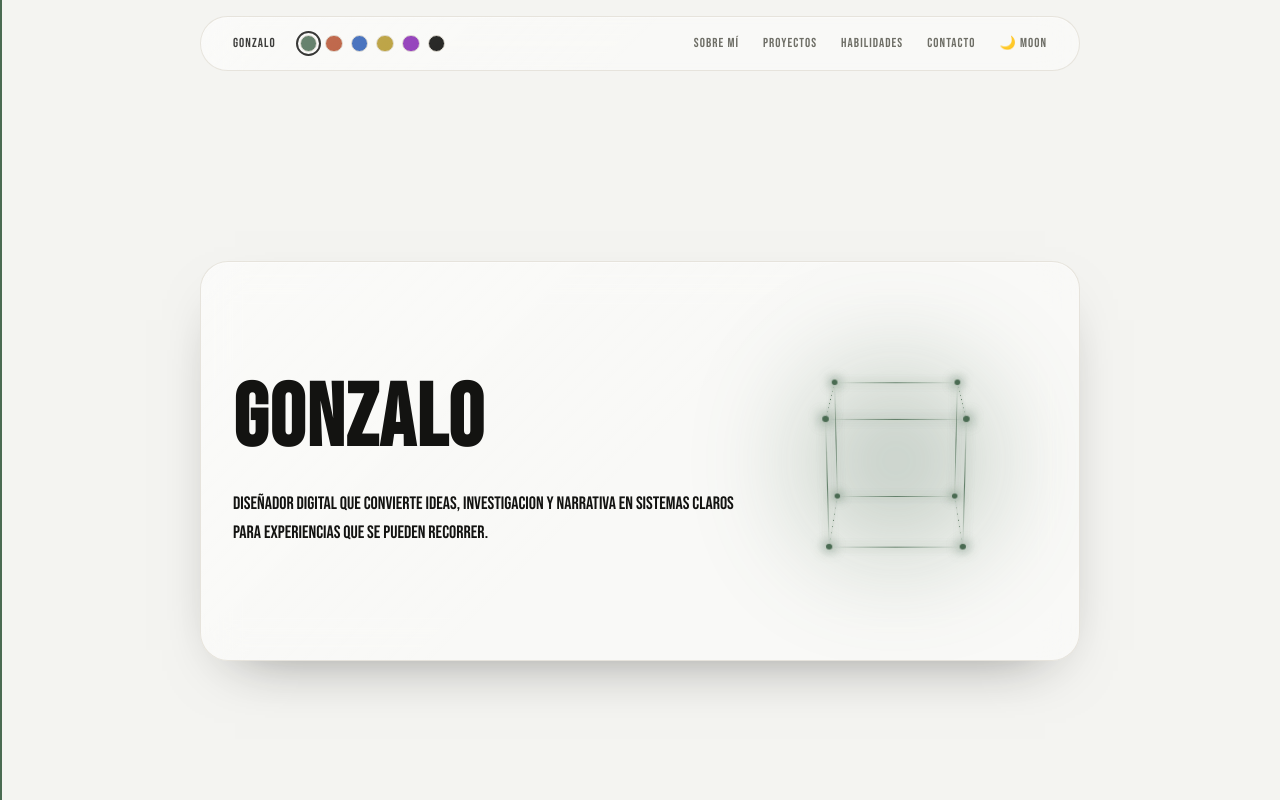
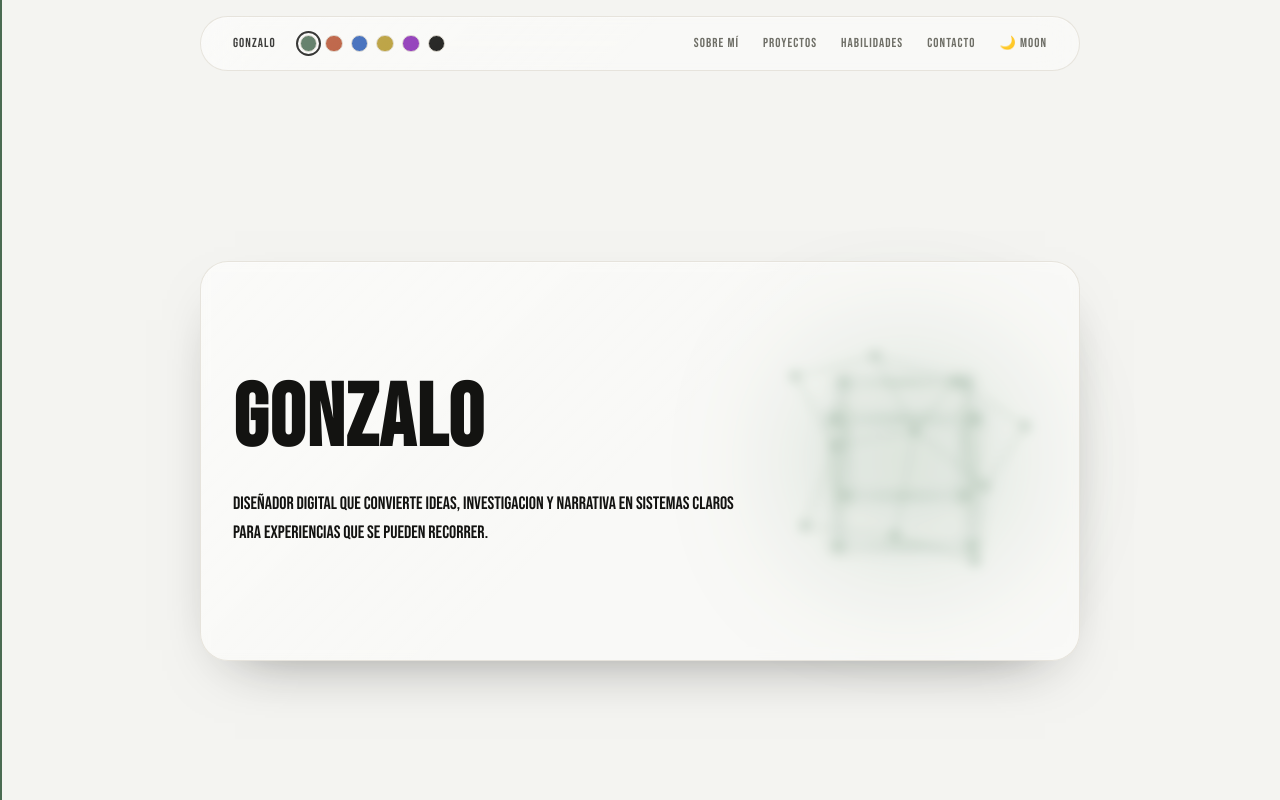
Before and after one commit to GonzaloOo4/tallarinaso, a Next.js app: page / in a window 1280 px wide. Shown: the top 800 px of the page. Built offline with nearby package versions, Linux system fonts and the light colour scheme.

Commit message:
Move hero crystal behind glass panel and add animated 2D mesh

```diff
--- a/src/app/page.tsx
+++ b/src/app/page.tsx
@@ -8,7 +8,7 @@ export default async function Home() {
   const [sitio, habilidades, cuadros] = await Promise.all([getSitio(), getHabilidades(), getCuadrosPublicados()]);
   const grupos = Object.entries(Object.groupBy(habilidades, ({ grupo }) => grupo));
   return <main id="contenido" className="site-main">
-    <section className="hero scene" aria-labelledby="hero-title"><div className="glass-panel hero-glass"><LiquidText className="hero-liquid"><h1 id="hero-title"><ColorableName className="hero-name">{sitio.nombre}</ColorableName></h1><p>{sitio.hero}</p></LiquidText><HeroCrystal /></div></section>
+    <section className="hero scene" aria-labelledby="hero-title"><HeroCrystal /><div className="glass-panel hero-glass"><LiquidText className="hero-liquid"><h1 id="hero-title"><ColorableName className="hero-name">{sitio.nombre}</ColorableName></h1><p>{sitio.hero}</p></LiquidText></div></section>
     <MarqueeBanner />
     <section className="scene" id="sobre-mi" aria-labelledby="sobre-mi-title"><div className="glass-panel section-glass"><h2 id="sobre-mi-title">Sobre mí</h2><div className="prose">{sitio.bio.split('\n\n').map((paragraph) => <p key={paragraph}>{paragraph}</p>)}</div></div></section>
     <section className="scene" id="proyectos" aria-labelledby="proyectos-title"><div className="glass-panel section-glass"><h2 id="proyectos-title">Proyectos</h2>{cuadros.length === 0 ? <p className="meta">Aún no hay cuadros publicados.</p> : <div className="project-list">{cuadros.map((cuadro) => <article className="project-box" key={cuadro.slug}><span className="project-number">Cuadro {cuadro.numero}</span><div><h3><a className="editorial-link" href={`/proyectos/${cuadro.slug}`}>{cuadro.titulo}</a></h3><p className="meta">{cuadro.rol} · {cuadro.anio} · {cuadro.formato.join(' · ')}</p><p>{cuadro.resumen}</p><a className="arrow-link" href={`/proyectos/${cuadro.slug}`}>Ver proyecto completo <span aria-hidden="true">→</span></a></div></article>)}</div>}</div></section>
--- a/src/components/HeroCrystal.tsx
+++ b/src/components/HeroCrystal.tsx
@@ -20,9 +20,36 @@ const Z_EDGES = [
 
 const EDGES = [...X_EDGES, ...Y_EDGES, ...Z_EDGES];
 
+const NODES: [number, number][] = [
+  [30, 40], [110, 20], [190, 45], [260, 90], [70, 110],
+  [150, 95], [220, 150], [40, 190], [130, 200], [210, 225],
+];
+
+const LINKS: [number, number][] = [
+  [0, 1], [1, 2], [2, 3], [0, 4], [1, 5], [2, 5],
+  [3, 6], [4, 5], [5, 6], [4, 7], [5, 8], [6, 9], [7, 8], [8, 9],
+];
+
 export const HeroCrystal = () => (
   <div className="crystal-scene" aria-hidden="true">
     <div className="crystal-glow" />
+    <svg className="crystal-mesh" viewBox="0 0 280 250" aria-hidden="true">
+      {LINKS.map(([a, b], index) => {
+        const [x1, y1] = NODES[a];
+        const [x2, y2] = NODES[b];
+        return (
+          <line key={index} className="crystal-mesh-line" x1={x1} y1={y1} x2={x2} y2={y2}>
+            <animate attributeName="stroke-dashoffset" from="0" to="-24" dur={`${3 + (index % 4)}s`} begin={`${index * 0.2}s`} repeatCount="indefinite" />
+          </line>
+        );
+      })}
+      {NODES.map(([x, y], index) => (
+        <circle key={index} className="crystal-mesh-node" cx={x} cy={y} r="3">
+          <animate attributeName="r" values="2;4;2" dur="2.6s" begin={`${index * 0.18}s`} repeatCount="indefinite" />
+          <animate attributeName="opacity" values="0.5;1;0.5" dur="2.6s" begin={`${index * 0.18}s`} repeatCount="indefinite" />
+        </circle>
+      ))}
+    </svg>
     <div className="crystal-cube" style={{ width: SIZE, height: SIZE }}>
       {EDGES.map((edge, index) => (
         <span key={index} className="crystal-edge" style={{ width: SIZE, transform: edge.transform }} />
```
Also changed, not shown: src/app/globals.css.
